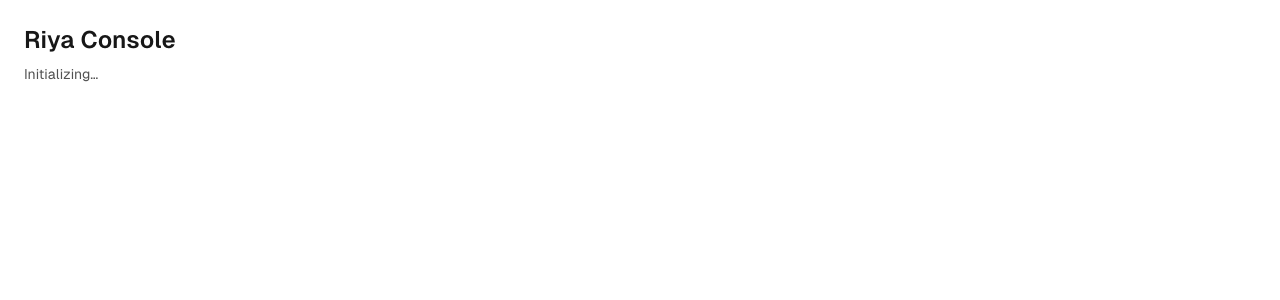
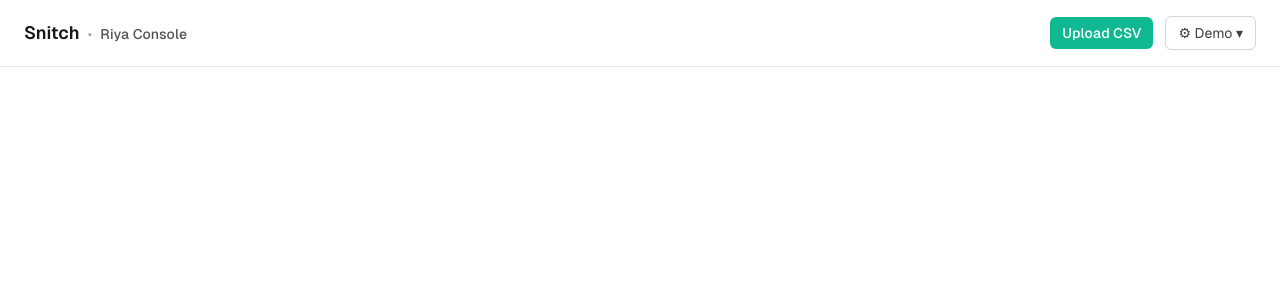
Before and after one commit to ENZ048/DoorBell, a React (Vite) app in the folder frontend/: page / in a window 1280 px wide. Shown: the top 300 px of the page. Built offline with nearby package versions, Linux system fonts and the light colour scheme.

Commit message:
TopBar component with upload + demo controls (brand-secondary CTA)

```diff
--- a/frontend/src/App.tsx
+++ b/frontend/src/App.tsx
@@ -1,8 +1,20 @@
+import { useState } from "react"
+import { TopBar } from "./components/TopBar"
+
 export default function App() {
+  const [uploadOpen, setUploadOpen] = useState(false)
+  const [demoOpen, setDemoOpen] = useState(false)
   return (
-    <div className="min-h-screen bg-brand-primary text-neutral-900 p-6 font-sans">
-      <h1 className="text-2xl font-semibold">Riya Console</h1>
-      <p className="text-sm text-neutral-600 mt-2">Initializing…</p>
+    <div className="min-h-screen bg-brand-primary text-neutral-900 font-sans">
+      <TopBar
+        brand="Snitch"
+        onUploadClick={() => setUploadOpen(true)}
+        onDemoClick={() => setDemoOpen((v) => !v)}
+      />
+      <main className="px-6 py-4">
+        {uploadOpen && <p className="text-sm">Upload modal placeholder</p>}
+        {demoOpen && <p className="text-sm">Demo menu placeholder</p>}
+      </main>
     </div>
   )
 }
--- /dev/null
+++ b/frontend/src/components/TopBar.tsx
@@ -0,0 +1,31 @@
+interface Props {
+  brand: string
+  onUploadClick: () => void
+  onDemoClick: () => void
+}
+
+export function TopBar({ brand, onUploadClick, onDemoClick }: Props) {
+  return (
+    <header className="flex items-center justify-between border-b border-neutral-200 bg-brand-primary px-6 py-4">
+      <div className="flex items-baseline gap-2">
+        <span className="text-lg font-semibold">{brand}</span>
+        <span className="text-neutral-400">•</span>
+        <span className="text-sm font-medium text-neutral-600">Riya Console</span>
+      </div>
+      <div className="flex items-center gap-3">
+        <button
+          onClick={onUploadClick}
+          className="rounded-md bg-brand-secondary px-3 py-1.5 text-sm font-medium text-white hover:bg-brand-secondary/90"
+        >
+          Upload CSV
+        </button>
+        <button
+          onClick={onDemoClick}
+          className="rounded-md border border-neutral-300 px-3 py-1.5 text-sm text-neutral-700 hover:bg-neutral-100"
+        >
+          ⚙ Demo ▾
+        </button>
+      </div>
+    </header>
+  )
+}
```
